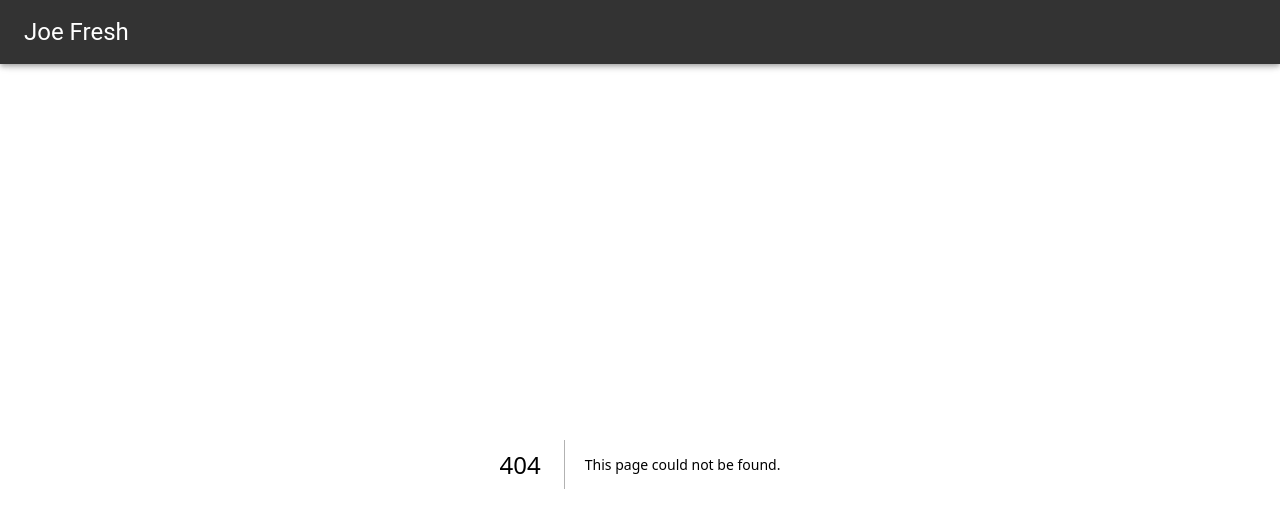
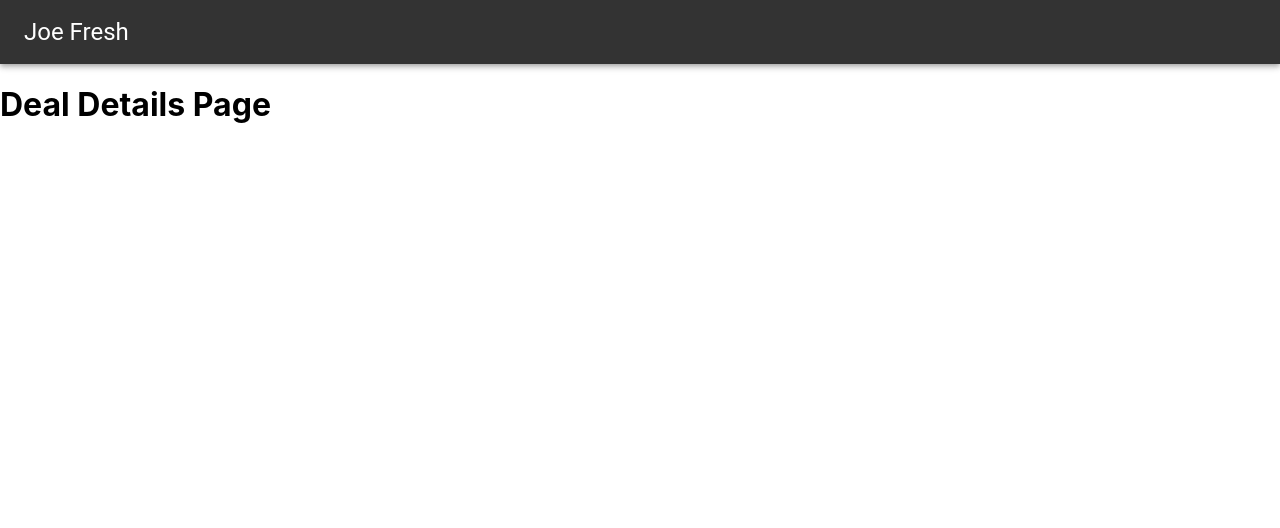
Before and after one commit to NashTech-Labs/react-hook-forms, a Next.js app: page /deals/view in a window 1280 px wide. Before the commit this address had no page. Shown: the top 528 px of the page. Built offline with nearby package versions, Linux system fonts and the light colour scheme.

Commit message:
role changes

```diff
--- a/components/Deals/Deals.tsx
+++ b/components/Deals/Deals.tsx
@@ -122,7 +122,7 @@ function Deals() {
               textTransform: "initial",
               marginTop: "-8%",
             }}
-          >
+            onClick={() => router.push("deals/view")}>
             View
           </Button>
         ),
--- a/components/Deals/DealsMainPage.tsx
+++ b/components/Deals/DealsMainPage.tsx
@@ -54,7 +54,7 @@ function DealsMainPage() {
 
   if (rolesData) {
     const roles: any = rolesData;
-    if (roles.roles.includes("BO_ADMIN", "BO_AGENT")) {
+    if (roles.roles.includes("BO_ADMIN") || roles.roles.includes("BO_USER")) {
       content = <Deals />;
     } else {
       content = <SearchEmptyError />;
--- /dev/null
+++ b/pages/deals/view/index.tsx
@@ -0,0 +1,8 @@
+import React from "react";
+
+const ViewDeal = () => {
+
+  return <><h1> Deal Details Page</h1></>;
+};
+
+export default ViewDeal;
```
